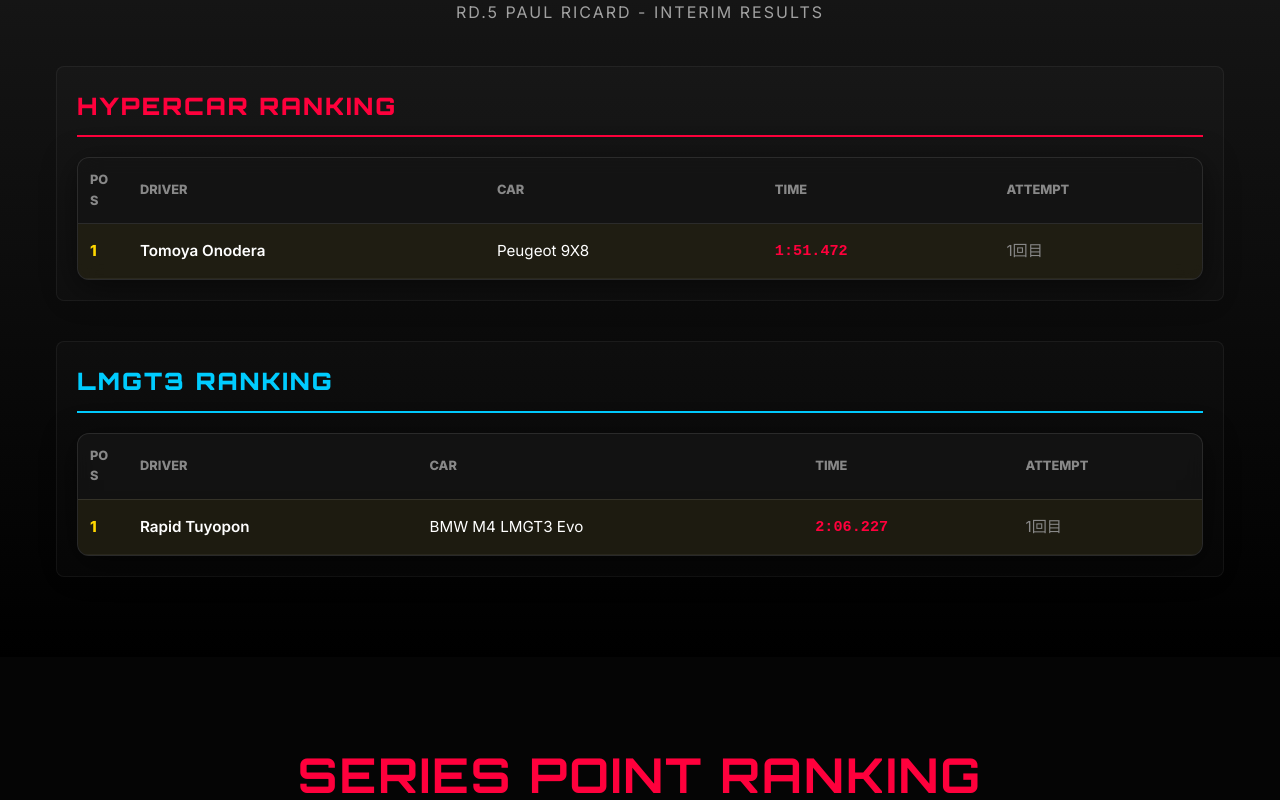
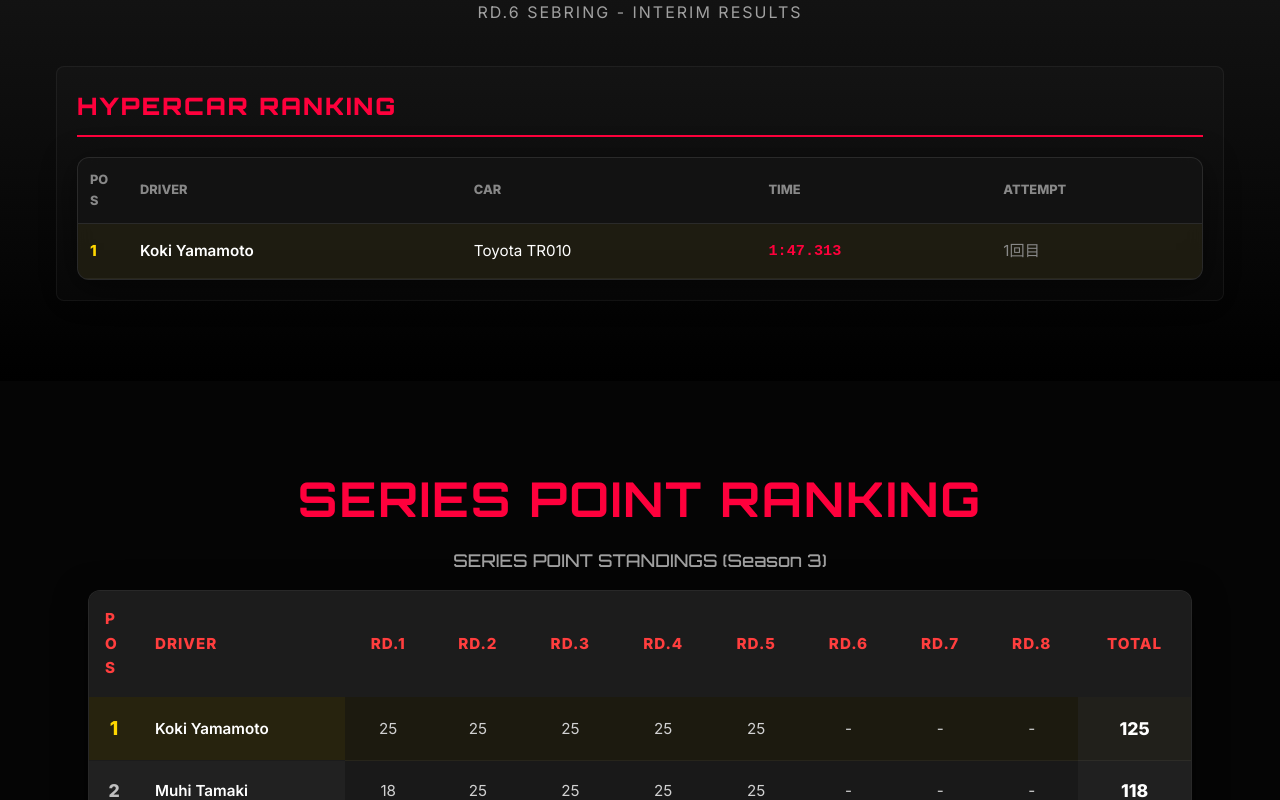
Before and after one commit to ciccida/wec-sprint-series, a React (Vite) app: page / in a window 1280 px wide. Shown: the part 3769-4569 px from the top of the page. Built offline with nearby package versions, Linux system fonts and the light colour scheme; no server answers.

Commit message:
feat: reflect latest Round 6 Time Attack results (Koki Yamamoto)

```diff
--- a/src/data/timeAttackData.js
+++ b/src/data/timeAttackData.js
@@ -72,7 +72,9 @@ export const timeAttackData = {
         { name: "Tomoya Onodera", class: "HYPERCAR", car: "Peugeot 9X8", time: "1:51.472", attempt: 1 },
         { name: "Rapid Tuyopon", class: "LMGT3", car: "BMW M4 LMGT3 Evo", time: "2:06.227", attempt: 1 }
       ] },
-    "6": { image: "/images/ta/vol3_rd6_cover.jpg", results: [] },
+    "6": { image: "/images/ta/vol3_rd6_cover.jpg", results: [
+        { name: "Koki Yamamoto", class: "HYPERCAR", car: "Toyota TR010", time: "1:47.313", attempt: 1 }
+      ] },
     "7": { image: "", results: [] },
     "8": { image: "", results: [] }
   }
```
